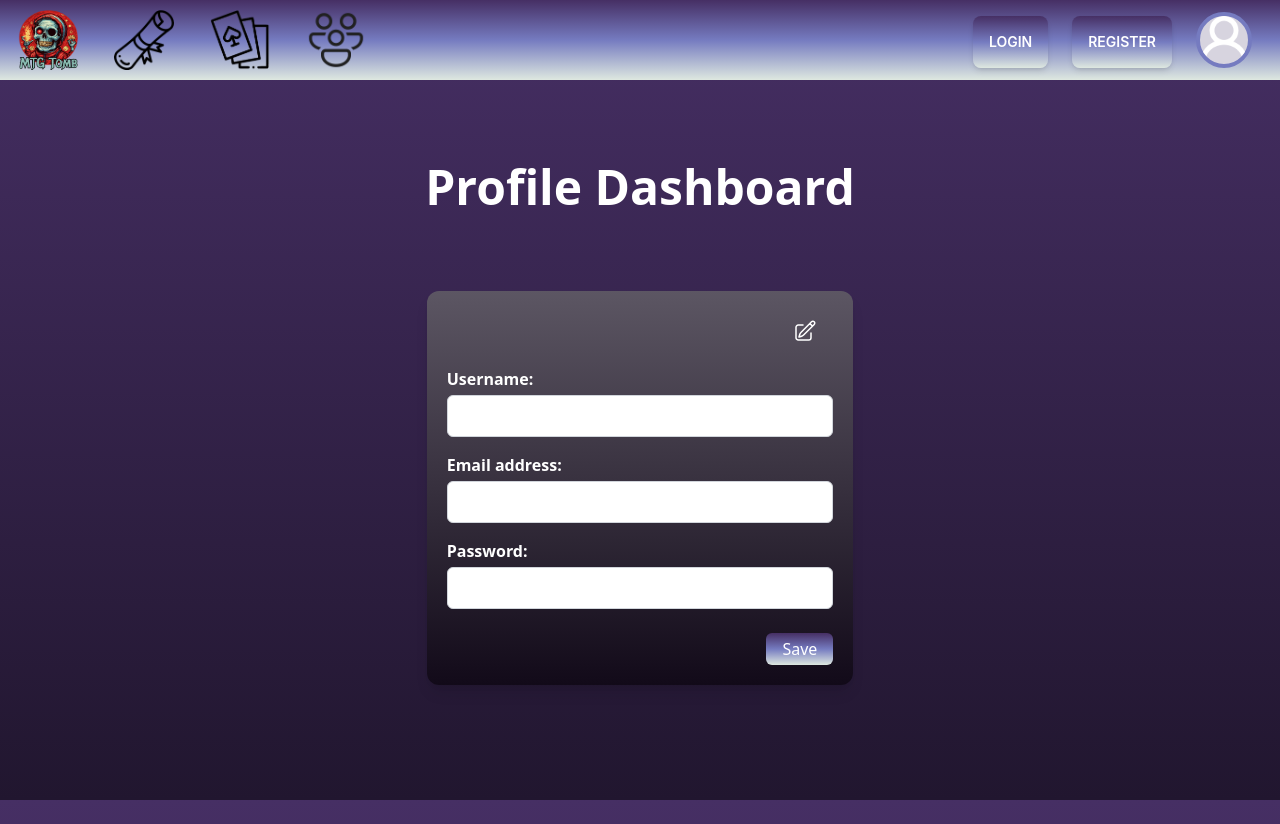
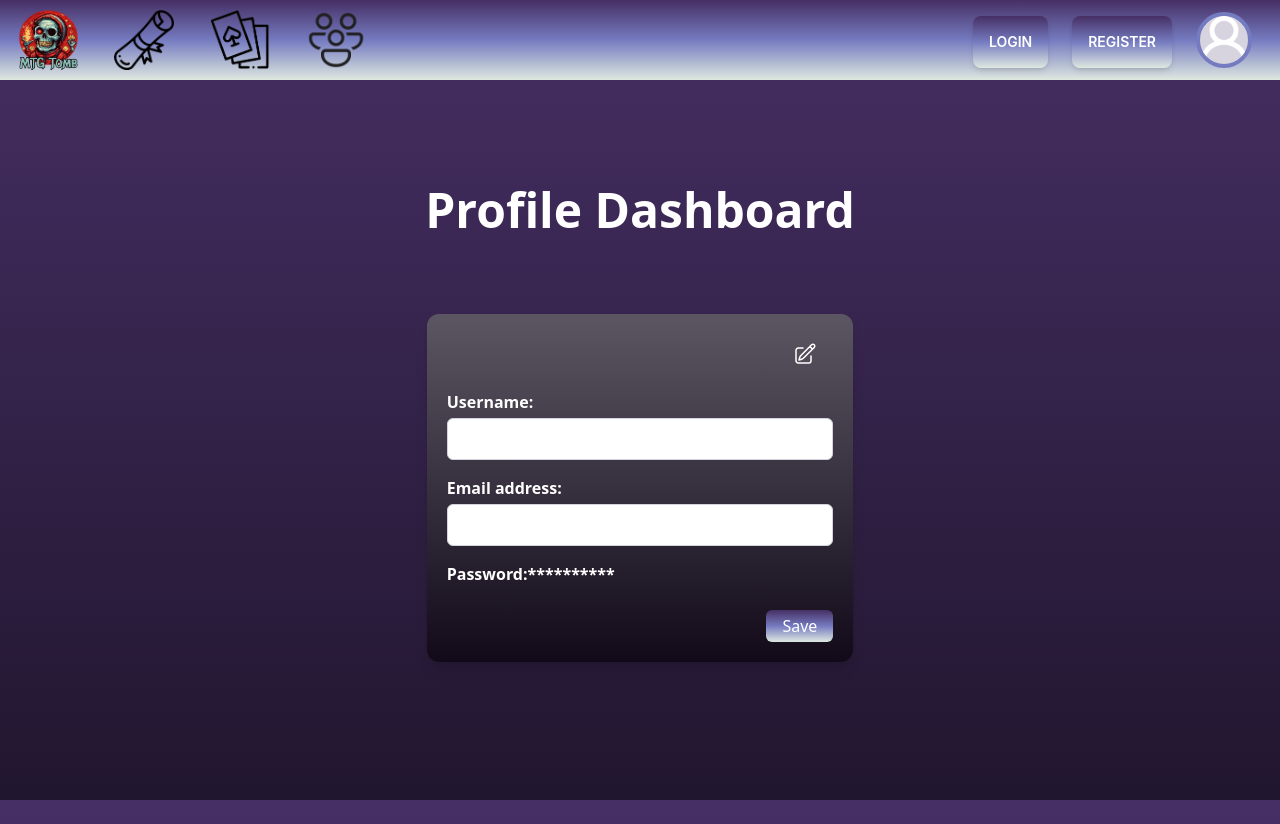
Before and after one commit to chas-academy/u08-business-idea-wepushonsave, a React (Vite) app in the folder frontend/: page /profile-dashboard in a window 1280 px wide. Both pictures are taken after a click on the button 805 px from the left and 416 px from the top of the page. Built offline with nearby package versions, Linux system fonts and the light colour scheme; no server answers.

Commit message:
just 2 things

```diff
--- a/frontend/src/pages/profile/ProfileDashboard.tsx
+++ b/frontend/src/pages/profile/ProfileDashboard.tsx
@@ -111,7 +111,7 @@ const ProfileDashboard = () => {
                   name="username"
                   value={userData.username || ''}
                   onChange={handleInputChange}
-                  className="w-full mt-1 p-2 border border-gray-300 rounded-md"
+                  className="text-black w-full mt-1 p-2 border border-gray-300 rounded-md"
                 />
               ) : (
                 <span className="ml-4">{userData.username || ''}</span>
@@ -125,7 +125,7 @@ const ProfileDashboard = () => {
                   name="email"
                   value={userData.email || ''}
                   onChange={handleInputChange}
-                  className="w-full mt-1 p-2 border border-gray-300 rounded-md"
+                  className="text-black w-full mt-1 p-2 border border-gray-300 rounded-md"
                 />
               ) : (
                 <span className="ml-4">{userData.email || ''}</span>
@@ -133,17 +133,7 @@ const ProfileDashboard = () => {
             </li>
             <li className="font-bold">
               Password:
-              {isEditing ? (
-                <input
-                  type="password"
-                  name="password"
-                  value={userData.password || ''}
-                  onChange={handleInputChange}
-                  className="w-full mt-1 p-2 border border-gray-300 rounded-md"
-                />
-              ) : (
-                <span>**********</span>
-              )}
+              {<span>**********</span>}
             </li>
           </ul>
           {isEditing && (
```
